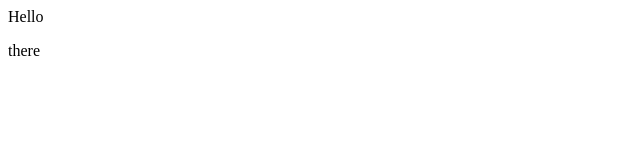
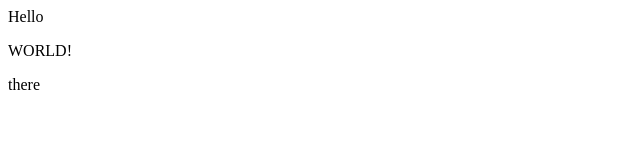
Before and after one commit to BenToulson/demo-repo, a plain HTML site: page index.html in a window 1280 px wide. Shown: the full height of the page, 0-640 px from the left. Drawn offline with Linux system fonts and the light colour scheme.

Commit message:
read me
description

```diff
--- a/index.html
+++ b/index.html
@@ -1,2 +1,3 @@
 <div>Hello</div>
+<p>WORLD!</p>
 <p>there</p>
```
Also changed, not shown: 1 other file.
